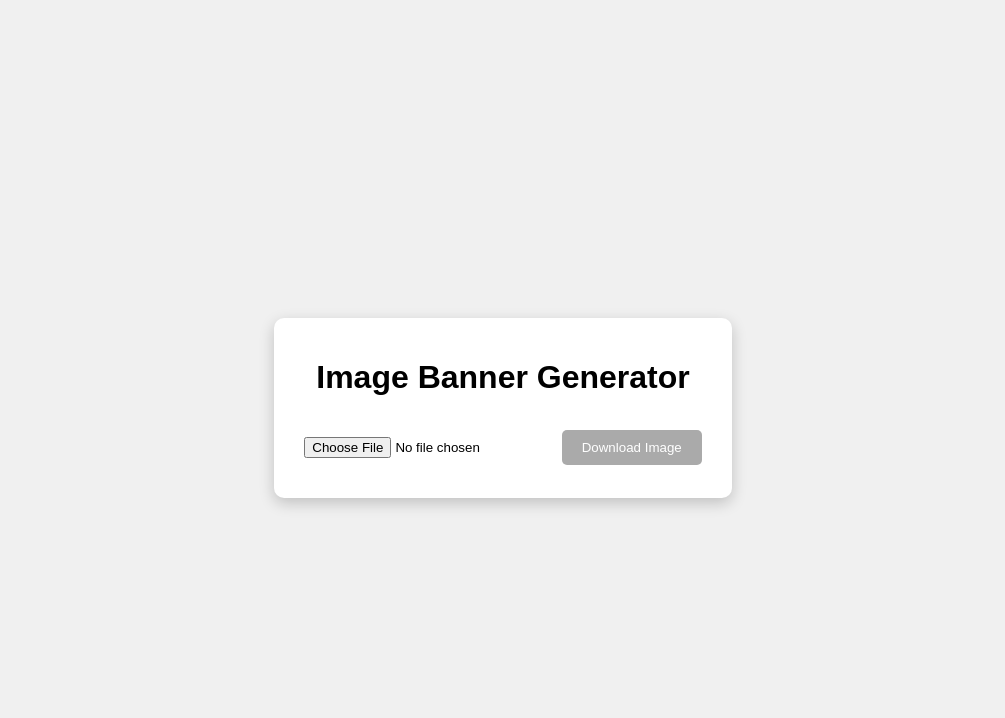
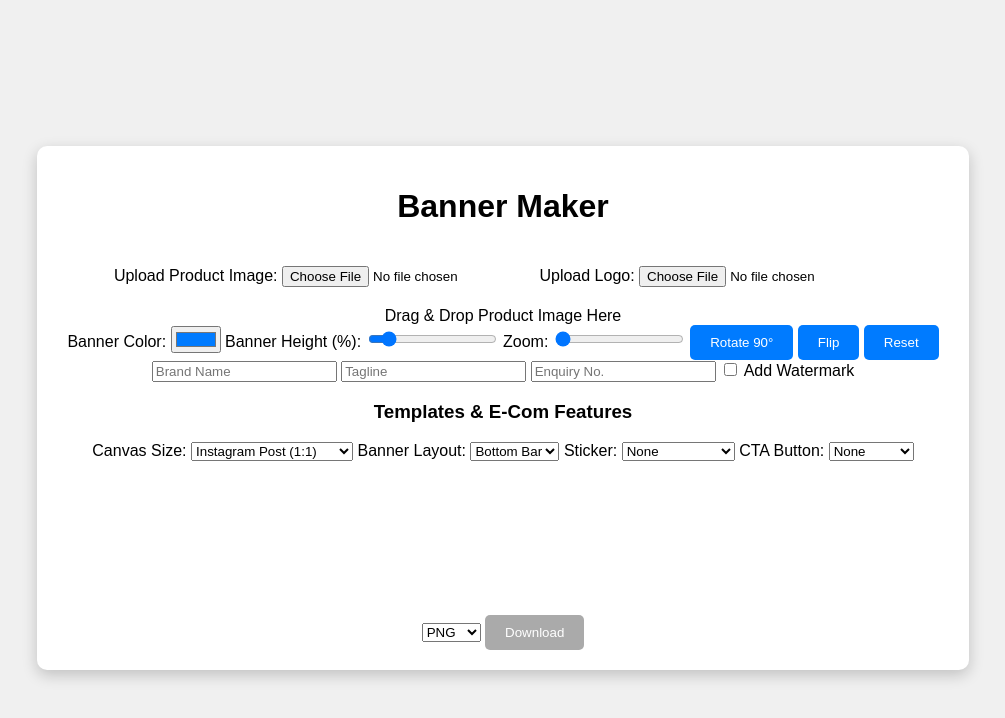
Before and after one commit to m-iliyas-m/BannerMaker, a plain HTML site: page index.html in a window 1280 px wide. Shown: the whole page, without its empty margins (137-1142 px from the left). Drawn offline with Linux system fonts and the light colour scheme.

Commit message:
Update index.html
Signed-off-by: mohd. iliyas <92914321+m-iliyas-m@users.noreply.github.com>

```diff
--- a/index.html
+++ b/index.html
@@ -1,18 +1,93 @@
 <!DOCTYPE html>
 <html lang="en">
 <head>
-    <meta charset="UTF-8">
-    <meta name="viewport" content="width=device-width, initial-scale=1.0">
-    <title>Image Banner  Generator</title>
-    <link rel="stylesheet" href="style.css">
+  <meta charset="UTF-8">
+  <meta name="viewport" content="width=device-width, initial-scale=1.0">
+  <title>Banner Maker</title>
+  <link rel="stylesheet" href="style.css">
 </head>
 <body>
-    <div class="container">
-        <h1>Image Banner Generator</h1>
-        <input type="file" id="imageUpload" accept="image/*">
-        <canvas id="canvas" style="display:none;"></canvas>
-        <button id="downloadBtn" disabled>Download Image</button>
+  <div class="container">
+    <h1>Banner Maker</h1>
+
+    <!-- Upload Section -->
+    <div class="upload-section">
+      <label>Upload Product Image: <input type="file" id="imageUpload" accept="image/*"></label>
+      <label>Upload Logo: <input type="file" id="logoUpload" accept="image/*"></label>
+      <div id="dropZone">Drag & Drop Product Image Here</div>
     </div>
-    <script src="scripts.js"></script>
+
+    <!-- Controls -->
+    <div class="controls">
+      <label>Banner Color: <input type="color" id="bannerColor" value="#007bff"></label>
+      <label>Banner Height (%): <input type="range" id="bannerHeight" min="3" max="20" value="5"></label>
+      <label>Zoom: <input type="range" id="zoom" min="1" max="3" step="0.1" value="1"></label>
+      <button id="rotateBtn">Rotate 90°</button>
+      <button id="flipBtn">Flip</button>
+      <button id="resetBtn">Reset</button>
+    </div>
+
+    <!-- Text Fields -->
+    <div class="text-fields">
+      <input type="text" id="brandName" placeholder="Brand Name">
+      <input type="text" id="tagline" placeholder="Tagline">
+      <input type="text" id="contact" placeholder="Enquiry No.">
+      <label><input type="checkbox" id="watermark"> Add Watermark</label>
+    </div>
+
+    <!-- Advanced Ecom Features -->
+    <div class="advanced-controls">
+      <h3>Templates & E-Com Features</h3>
+      <label>Canvas Size:
+        <select id="canvasSize">
+          <option value="1:1">Instagram Post (1:1)</option>
+          <option value="4:5">Portrait (4:5)</option>
+          <option value="9:16">Story/Reel Cover (9:16)</option>
+        </select>
+      </label>
+
+      <label>Banner Layout:
+        <select id="bannerLayout">
+          <option value="bottom">Bottom Bar</option>
+          <option value="top">Top Bar</option>
+          <option value="side">Side Bar</option>
+          <option value="none">No Banner</option>
+        </select>
+      </label>
+
+      <label>Sticker:
+        <select id="sticker">
+          <option value="">None</option>
+          <option value="sale">SALE</option>
+          <option value="discount">50% OFF</option>
+          <option value="new">NEW ARRIVAL</option>
+        </select>
+      </label>
+
+      <label>CTA Button:
+        <select id="cta">
+          <option value="">None</option>
+          <option value="shop">Shop Now</option>
+          <option value="dm">DM to Buy</option>
+          <option value="swipe">Swipe Up</option>
+        </select>
+      </label>
+    </div>
+
+    <!-- Canvas Preview -->
+    <canvas id="canvas"></canvas>
+
+    <!-- Download Options -->
+    <div class="download">
+      <select id="fileType">
+        <option value="png">PNG</option>
+        <option value="jpeg">JPEG</option>
+        <option value="webp">WebP</option>
+      </select>
+      <button id="downloadBtn" disabled>Download</button>
+    </div>
+  </div>
+
+  <script src="script.js"></script>
 </body>
 </html>
```
